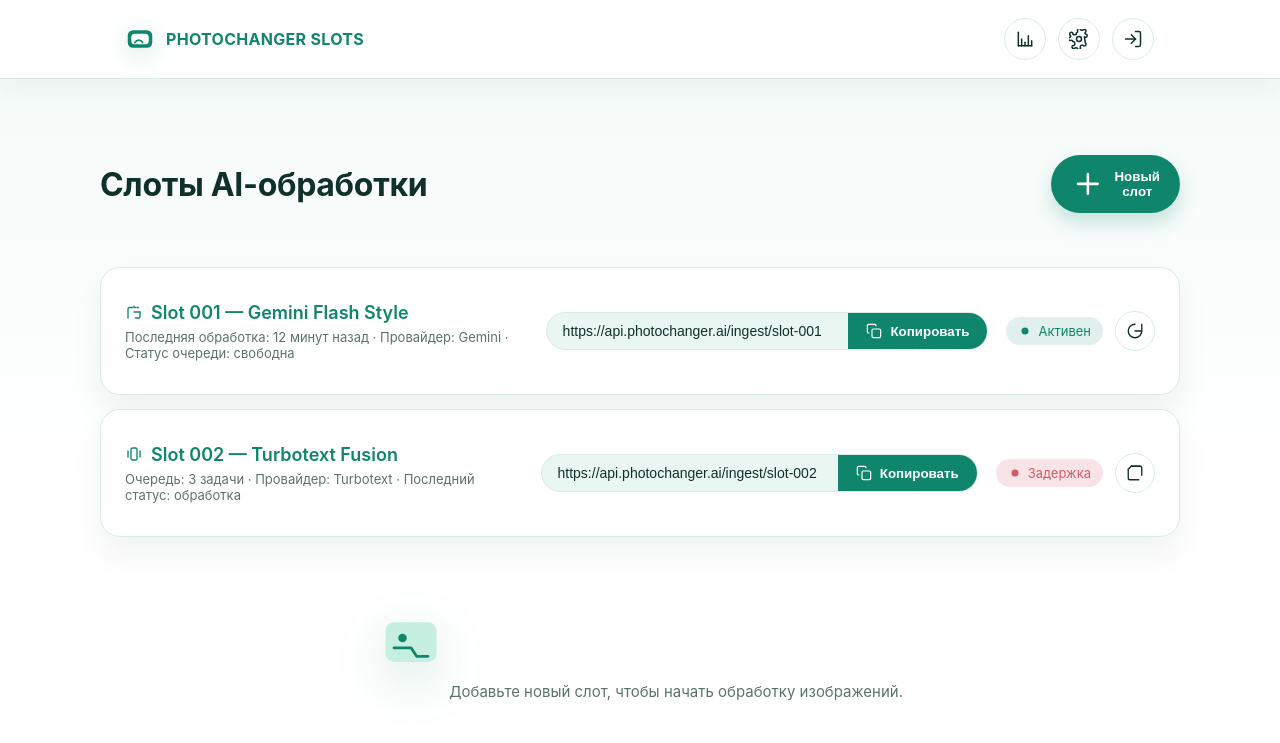
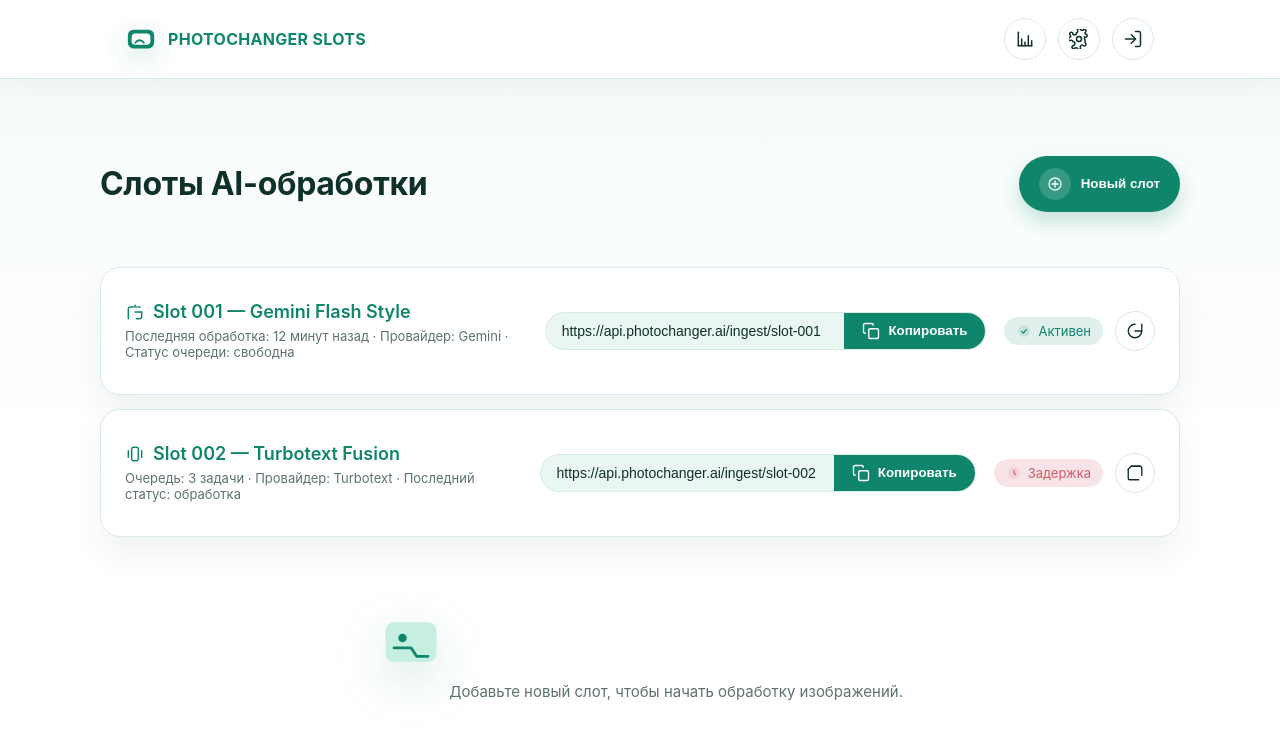
Before and after one commit to nicelight/PhotoChanger_25, a plain HTML site: page Docs/frontend-examples/main-page.html in a window 1280 px wide. Drawn offline with Linux system fonts and the light colour scheme.

Commit message:
Уточнить визуал шаблона главной страницы

```diff
--- a/Docs/frontend-examples/main-page.html
+++ b/Docs/frontend-examples/main-page.html
@@ -11,17 +11,18 @@
     }
 
     :root {
-      --bg-top: #f3faf8;
+      --bg-top: #f4fbf8;
       --bg-bottom: #ffffff;
-      --header-bg: rgba(255, 255, 255, 0.95);
-      --header-border: #d7ebe4;
+      --header-bg: rgba(255, 255, 255, 0.92);
+      --header-border: #d8ebe3;
       --border: #d9ebe5;
       --border-strong: #b5d7cd;
-      --text: #10302a;
+      --text: #0f312a;
       --text-muted: #5c736d;
       --accent: #0f866c;
       --accent-hover: #0c6e59;
       --accent-soft: rgba(15, 134, 108, 0.12);
+      --accent-contrast: #ffffff;
       --danger: #d25b68;
       --slot-bg: #ffffff;
       --shadow: 0 18px 32px rgba(16, 48, 42, 0.06);
@@ -48,7 +49,7 @@
       position: sticky;
       top: 0;
       z-index: 10;
-      backdrop-filter: blur(12px);
+      backdrop-filter: blur(14px);
       background: var(--header-bg);
       border-bottom: 1px solid var(--header-border);
       box-shadow: 0 12px 20px rgba(16, 48, 42, 0.04);
@@ -77,9 +78,9 @@
     }
 
     .brand svg {
-      width: 28px;
-      height: 28px;
-      filter: drop-shadow(0 6px 12px rgba(15, 134, 108, 0.2));
+      width: 30px;
+      height: 30px;
+      filter: drop-shadow(0 8px 14px rgba(15, 134, 108, 0.24));
     }
 
     .toolbar {
@@ -151,7 +152,7 @@
       padding: 12px 20px;
       border-radius: var(--radius-pill);
       background: var(--accent);
-      color: #fff;
+      color: var(--accent-contrast);
       border: none;
       font-weight: 600;
       cursor: pointer;
@@ -166,6 +167,21 @@
 
     .btn-primary:active {
       transform: translateY(1px);
+    }
+
+    .btn-primary .btn-icon {
+      width: 32px;
+      height: 32px;
+      border-radius: 50%;
+      background: rgba(255, 255, 255, 0.16);
+      display: grid;
+      place-items: center;
+      flex-shrink: 0;
+    }
+
+    .btn-primary .btn-icon svg {
+      width: 18px;
+      height: 18px;
     }
 
     .slots {
@@ -208,8 +224,8 @@
     }
 
     .slot-title svg {
-      width: 18px;
-      height: 18px;
+      width: 20px;
+      height: 20px;
     }
 
     .slot-meta {
@@ -257,7 +273,7 @@
     .copy-btn {
       border: none;
       background: var(--accent);
-      color: #fff;
+      color: var(--accent-contrast);
       padding: 0 18px;
       font-weight: 600;
       display: inline-flex;
@@ -276,11 +292,12 @@
     }
 
     .copy-btn svg {
-      width: 16px;
-      height: 16px;
+      width: 18px;
+      height: 18px;
       stroke: currentColor;
       fill: none;
       stroke-width: 1.8;
+      flex-shrink: 0;
     }
 
     .copy-btn.copied {
@@ -299,9 +316,10 @@
     }
 
     .status-pill svg {
-      width: 14px;
-      height: 14px;
+      width: 16px;
+      height: 16px;
       fill: currentColor;
+      flex-shrink: 0;
     }
 
     .slot-controls {
@@ -408,10 +426,13 @@
         <h1>Слоты AI-обработки</h1>
         <div class="actions">
           <button class="btn-primary" type="button">
-            <svg viewBox="0 0 24 24" aria-hidden="true">
-              <path d="M12 5v14" fill="none" stroke="#ffffff" stroke-width="1.8" stroke-linecap="round" stroke-linejoin="round" />
-              <path d="M5 12h14" fill="none" stroke="#ffffff" stroke-width="1.8" stroke-linecap="round" stroke-linejoin="round" />
-            </svg>
+            <span class="btn-icon" aria-hidden="true">
+              <svg viewBox="0 0 24 24" fill="none" stroke="#ffffff" stroke-width="1.8" stroke-linecap="round" stroke-linejoin="round">
+                <circle cx="12" cy="12" r="8" stroke-opacity="0.9" />
+                <path d="M12 8v8" />
+                <path d="M8 12h8" />
+              </svg>
+            </span>
             Новый слот
           </button>
         </div>
@@ -441,12 +462,15 @@
                 <rect x="9" y="9" width="13" height="13" rx="2" ry="2" />
                 <path d="M5 15H4a2 2 0 0 1-2-2V4a2 2 0 0 1 2-2h9a2 2 0 0 1 2 2v1" />
               </svg>
-              Копировать
+              <span>Копировать</span>
             </button>
           </label>
           <div class="slot-controls">
             <span class="status-pill" role="status">
-              <svg viewBox="0 0 24 24" aria-hidden="true"><circle cx="12" cy="12" r="6" /></svg>
+              <svg viewBox="0 0 24 24" aria-hidden="true">
+                <path d="M12 3a9 9 0 1 1-9 9 9 9 0 0 1 9-9z" fill="currentColor" fill-opacity="0.12" />
+                <path d="M8.5 12.5 11 15l4.5-5" fill="none" stroke="currentColor" stroke-width="1.8" stroke-linecap="round" stroke-linejoin="round" />
+              </svg>
               Активен
             </span>
             <button class="icon-btn" type="button" aria-label="Сбросить статистику слота slot-001">
@@ -478,12 +502,15 @@
                 <rect x="9" y="9" width="13" height="13" rx="2" ry="2" />
                 <path d="M5 15H4a2 2 0 0 1-2-2V4a2 2 0 0 1 2-2h9a2 2 0 0 1 2 2v1" />
               </svg>
-              Копировать
+              <span>Копировать</span>
             </button>
           </label>
           <div class="slot-controls">
             <span class="status-pill" role="status" style="color: var(--danger); background: rgba(210, 91, 104, 0.16);">
-              <svg viewBox="0 0 24 24" aria-hidden="true"><circle cx="12" cy="12" r="6" /></svg>
+              <svg viewBox="0 0 24 24" aria-hidden="true">
+                <circle cx="12" cy="12" r="9" fill="currentColor" fill-opacity="0.12" />
+                <path d="M12 8v4l2.5 2.5" fill="none" stroke="currentColor" stroke-width="1.8" stroke-linecap="round" stroke-linejoin="round" />
+              </svg>
               Задержка
             </span>
             <button class="icon-btn" type="button" aria-label="Открыть лог слота slot-002">
@@ -512,8 +539,35 @@
   <script>
     // (js) Копирование ingest-ссылок с визуальной обратной связью
     document.querySelectorAll('[data-copy]').forEach((button) => {
-      const defaultLabel = button.getAttribute('data-default-label') ?? button.textContent?.trim() ?? '';
-      button.dataset.defaultLabel = defaultLabel;
+      const defaultContent = button.innerHTML.trim();
+      if (!button.dataset.defaultContent) {
+        button.dataset.defaultContent = defaultContent;
+      }
+
+      const copyIcon = `
+        <svg viewBox="0 0 24 24" aria-hidden="true">
+          <rect x="9" y="9" width="13" height="13" rx="2" ry="2"></rect>
+          <path d="M5 15H4a2 2 0 0 1-2-2V4a2 2 0 0 1 2-2h9a2 2 0 0 1 2 2v1"></path>
+        </svg>
+      `;
+
+      const successIcon = `
+        <svg viewBox="0 0 24 24" aria-hidden="true">
+          <path d="M20 6 9 17l-5-5" fill="none" stroke="currentColor" stroke-width="1.8" stroke-linecap="round" stroke-linejoin="round"></path>
+        </svg>
+      `;
+
+      const errorIcon = `
+        <svg viewBox="0 0 24 24" aria-hidden="true">
+          <circle cx="12" cy="12" r="9" fill="none" stroke="currentColor" stroke-width="1.8" stroke-linecap="round" stroke-linejoin="round"></circle>
+          <path d="M9 9l6 6m0-6-6 6" fill="none" stroke="currentColor" stroke-width="1.8" stroke-linecap="round" stroke-linejoin="round"></path>
+        </svg>
+      `;
+
+      const restoreDefault = () => {
+        const fallback = button.dataset.defaultContent ?? copyIcon + '<span>Копировать</span>';
+        button.innerHTML = fallback;
+      };
 
       button.addEventListener('click', async () => {
         const url = button.getAttribute('data-copy');
@@ -524,22 +578,15 @@
         try {
           await navigator.clipboard.writeText(url);
           button.classList.add('copied');
-          button.textContent = 'Скопировано';
+          button.innerHTML = `${successIcon}<span>Скопировано</span>`;
         } catch (error) {
           button.classList.remove('copied');
-          button.textContent = 'Ошибка';
+          button.innerHTML = `${errorIcon}<span>Ошибка</span>`;
         }
 
         setTimeout(() => {
           button.classList.remove('copied');
-          const label = button.dataset.defaultLabel ?? 'Копировать';
-          button.innerHTML = `
-            <svg viewBox="0 0 24 24" aria-hidden="true">
-              <rect x="9" y="9" width="13" height="13" rx="2" ry="2"></rect>
-              <path d="M5 15H4a2 2 0 0 1-2-2V4a2 2 0 0 1 2-2h9a2 2 0 0 1 2 2v1"></path>
-            </svg>
-            ${label}
-          `;
+          restoreDefault();
         }, 1600);
       });
     });
```
